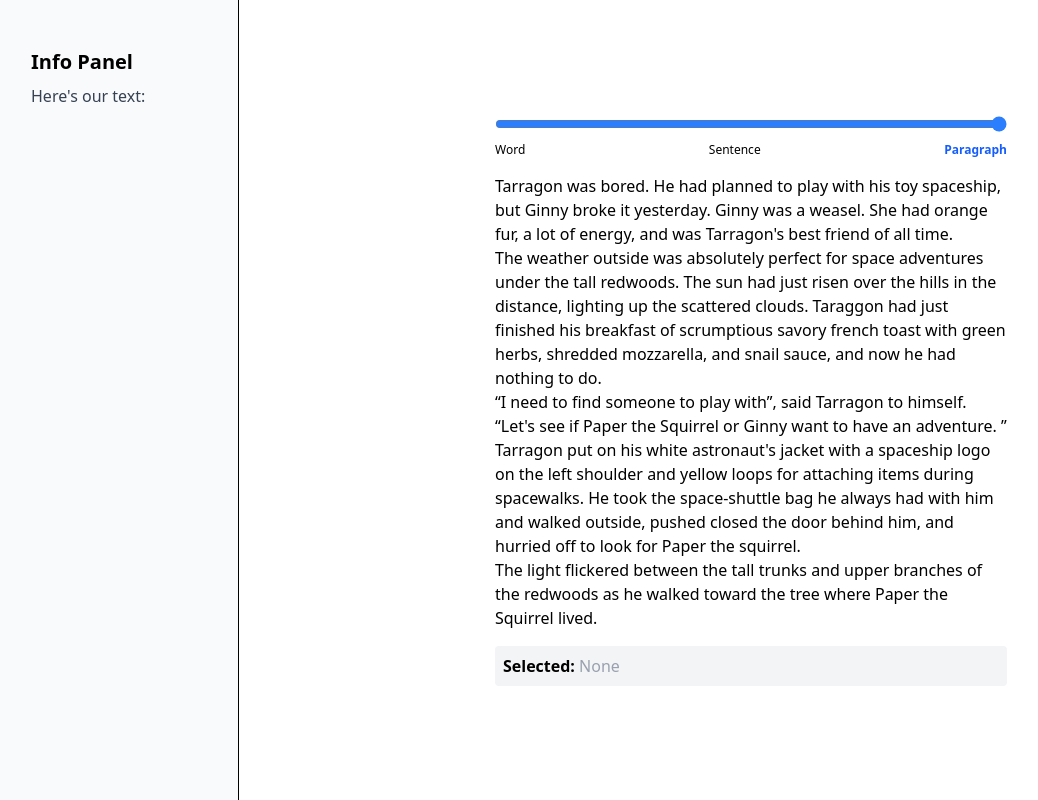
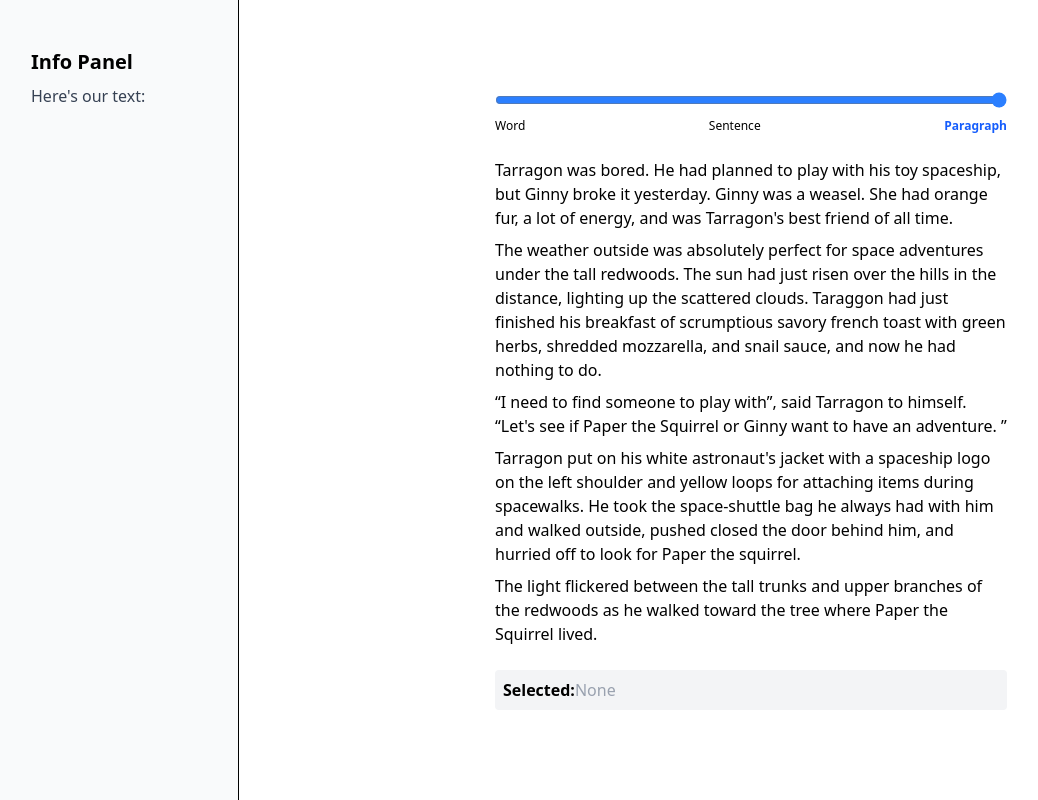
Before and after one commit to shnayder/ineffable, a React (Vite) app in the folder src/ineffable/: page / in a window 1280 px wide. Shown: the whole page, without its empty margins (17-1055 px from the left). Built offline with nearby package versions, Linux system fonts and the light colour scheme.

Commit message:
Show selected text.
- add reverse map from id -> doc element

```diff
--- a/src/ineffable/src/features/text-view/text-view-panel.tsx
+++ b/src/ineffable/src/features/text-view/text-view-panel.tsx
@@ -15,13 +15,6 @@ const sampleText = [
   `Tarragon put on his white astronaut's jacket with a spaceship logo on the left shoulder and yellow loops for attaching items during spacewalks. He took the space-shuttle bag he always had with him and walked outside, pushed closed the door behind him, and hurried off to look for Paper the squirrel.`,
   `The light flickered between the tall trunks and upper branches of the redwoods as he walked toward the tree where Paper the Squirrel lived.`,
 ];
-
-// function splitText(text: string, mode: SliderStop): string[] {
-//   if (mode === 'Paragraph') return [text];
-//   if (mode === 'Sentence') return text.match(/[^.!?]+[.!?]+["']?|[^.!?]+$/g) || [text];
-//   if (mode === 'Word') return text.split(/\s+/);
-//   return [text];
-// }
 
 const TextViewPanel: React.FC = () => {
   const [sliderValue, setSliderValue] = useState<SliderStop>('Paragraph');
@@ -43,9 +36,10 @@ const TextViewPanel: React.FC = () => {
       {/* Highlighted selectable text */}
       <div className="w-full mb-4 min-h-[120px]">
         {document.paragraphs.map(p => (
-          <p key={p.id}
-             className={selected === p.id ? 'bg-yellow-200' : ''}
-             onClick={() => sliderValue == 'Paragraph'? setSelected(p.id): null}
+            <p
+            key={p.id}
+            className={`${selected === p.id ? 'bg-yellow-200' : ''} my-2`}
+            onClick={() => sliderValue === 'Paragraph' ? setSelected(p.id) : null}
             >
             {p.sentences.map(s => (
               <span
@@ -69,7 +63,10 @@ const TextViewPanel: React.FC = () => {
       </div>
       {/* Selected element display */}
       <div className="w-full bg-gray-100 p-2 rounded min-h-[32px]">
-        <strong>Selected:</strong> {selected || <span className="text-gray-400">None</span>}
+        <strong>Selected:</strong>
+        <span className="text-gray-400">
+          {selected ? document.elementMap[selected].text : "None"}
+          </span>
       </div>
     </div>
   );
--- a/src/ineffable/src/features/text-view/types.ts
+++ b/src/ineffable/src/features/text-view/types.ts
@@ -19,4 +19,5 @@ export type Paragraph = {
 
 export type Document = {
   paragraphs: Paragraph[];
+  elementMap: { [id: string]: Paragraph | Sentence | Word };
 };
--- a/src/ineffable/src/features/text-view/utils.ts
+++ b/src/ineffable/src/features/text-view/utils.ts
@@ -26,5 +26,18 @@ export function parseRawText(raw: string[]): Document {
       sentences,
     };
   });
-  return { paragraphs };
+  // Build elementMap while parsing
+  const elementMap: Record<string, Paragraph | Sentence | Word> = {};
+
+  paragraphs.forEach((para) => {
+    elementMap[para.id] = para;
+    para.sentences.forEach((sentence) => {
+      elementMap[sentence.id] = sentence;
+      sentence.words.forEach((word) => {
+        elementMap[word.id] = word;
+      });
+    });
+  });
+
+  return { paragraphs, elementMap };
 }
```
Lines whose indentation alone changed are shown as unchanged.
